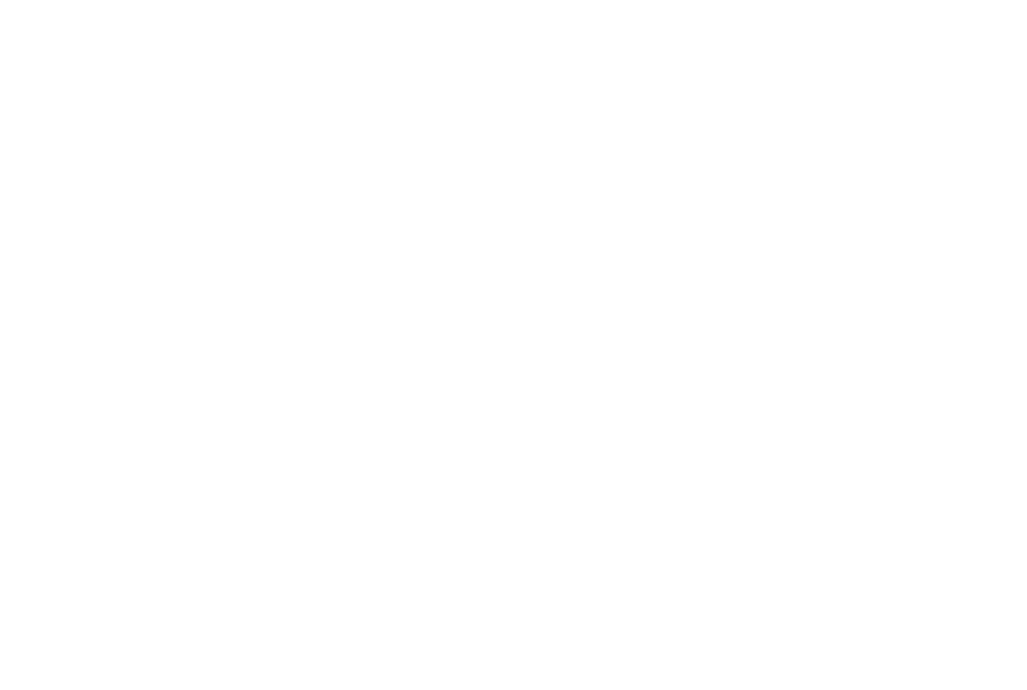
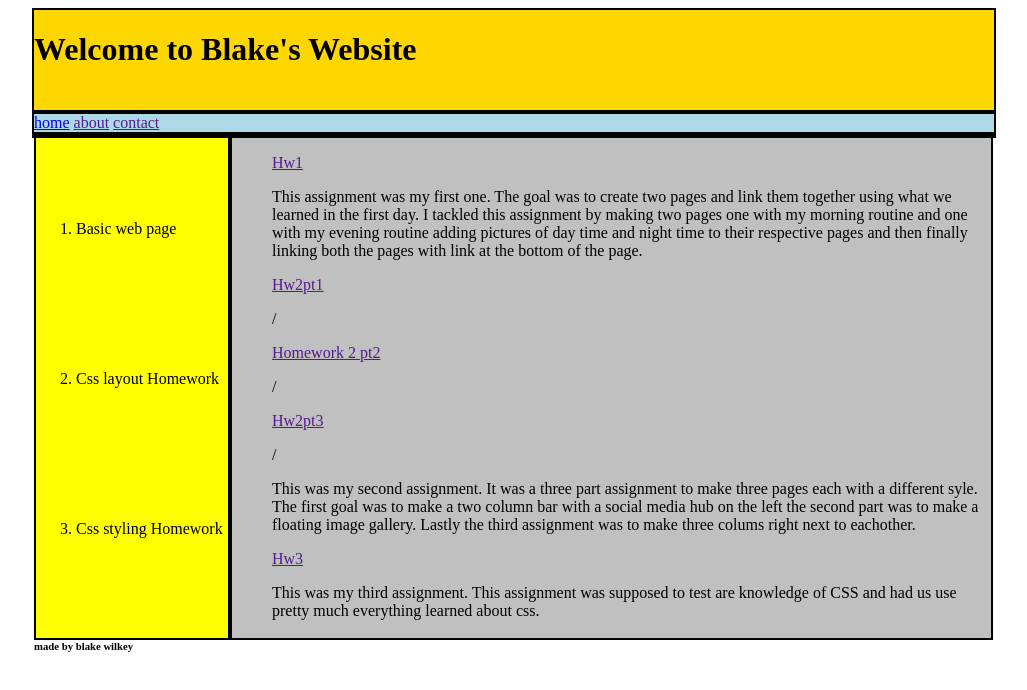
Before and after one commit to BlakeW33/Final-project, a plain HTML site: page index.html in a window 1280 px wide. Shown: the whole page, without its empty margins (126-1153 px from the left). Drawn offline with Linux system fonts and the light colour scheme; files that its build step writes are made by us from their sources.

Commit message:
almost done with first page have links but have to all of them up

```diff
--- /dev/null
+++ b/CSS/main.css
@@ -0,0 +1,50 @@
+#title1{
+	border:2pt solid #000;
+	width: 960px;
+	height: 100px;
+	margin: 0 auto;
+	background-color:gold;
+}
+#navbar{
+	border:2pt solid #000;
+	width:960px;
+	margin: 0 auto;
+	background-color: lightblue;
+}
+.wrap{
+	width: 960px;
+	margin: 0 auto;
+	border:2pt solid #000;
+	background-color: white;
+}
+#sideBar{
+	width: 20%;
+	margin: 0 auto;
+	border:2pt solid #000;
+	background-color: yellow ;
+	height:500px;
+	float: left;
+}
+#mainContent{
+	width: 79.1%;
+	margin: 0 auto;
+	border:2pt solid #000;
+	background-color: silver;
+	height:500px;
+	float: left;
+}
+ul{
+	list-style: none;
+	list-style-position: left;
+}
+ol{
+	line-height: 150px;
+}
+#title2{
+
+	width: 960px;
+	height: 50px;
+	margin: 0 auto;
+
+
+}
--- a/index.html
+++ b/index.html
@@ -7,6 +7,38 @@
 		<link rel="stylesheet" type="text/css" href="CSS/main.css">
 	</head>
 	<body>
+		<div id="title1">
+			<h1> Welcome to Blake's Website</h1>
+		</div>
+	<div id="navbar">
+			<nav>
+				<a href="#">home</a>
+				<a href="">about</a>
+				<a href="">contact</a>
+			</nav>
+		</div>
+		<div class="wrap">
+			<section id="sideBar" class="section">
+			<ol>
+				<li>Basic web page</li>
 
+				<li>Css layout Homework </li>
+
+				<li>Css styling Homework</li>
+			</ol>
+			</section>
+			<section id="mainContent" class="section">
+			<ul>
+				<li><a href="">Hw1</a><p> This assignment was my first one. The goal was to create two pages and link them together using what we learned in the first day. I tackled this assignment by making two pages one with my morning routine and one with my evening routine adding pictures of day time and night time to their respective pages and then finally linking both the pages with link at the bottom of the page.</li>
+
+				<li><a href="">Hw2pt1</a><p>/</p><a href="">Homework 2 pt2</a><p>/</p><a href="">Hw2pt3</a><p>/</p><p> This was my second assignment. It was a three part assignment to make three pages each with a different syle. The first goal was to make a two column bar with a social media hub on the left the second part was to make a floating image gallery. Lastly the third assignment was to make three colums right next to eachother.</p>
+ </p></li>
+				<li><a href="">Hw3</a></li><p> This was my third assignment. This assignment was supposed to test are knowledge of CSS and had us use pretty much everything learned about css.
+			</ul>
+			</section>
+		</div>
+		<div id="title2">
+			<h6> made by blake wilkey</h6>
+		</div>
 	</body>
 </html>
```
Also changed, not shown: main.css (deleted). Lines whose indentation alone changed are shown as unchanged.
